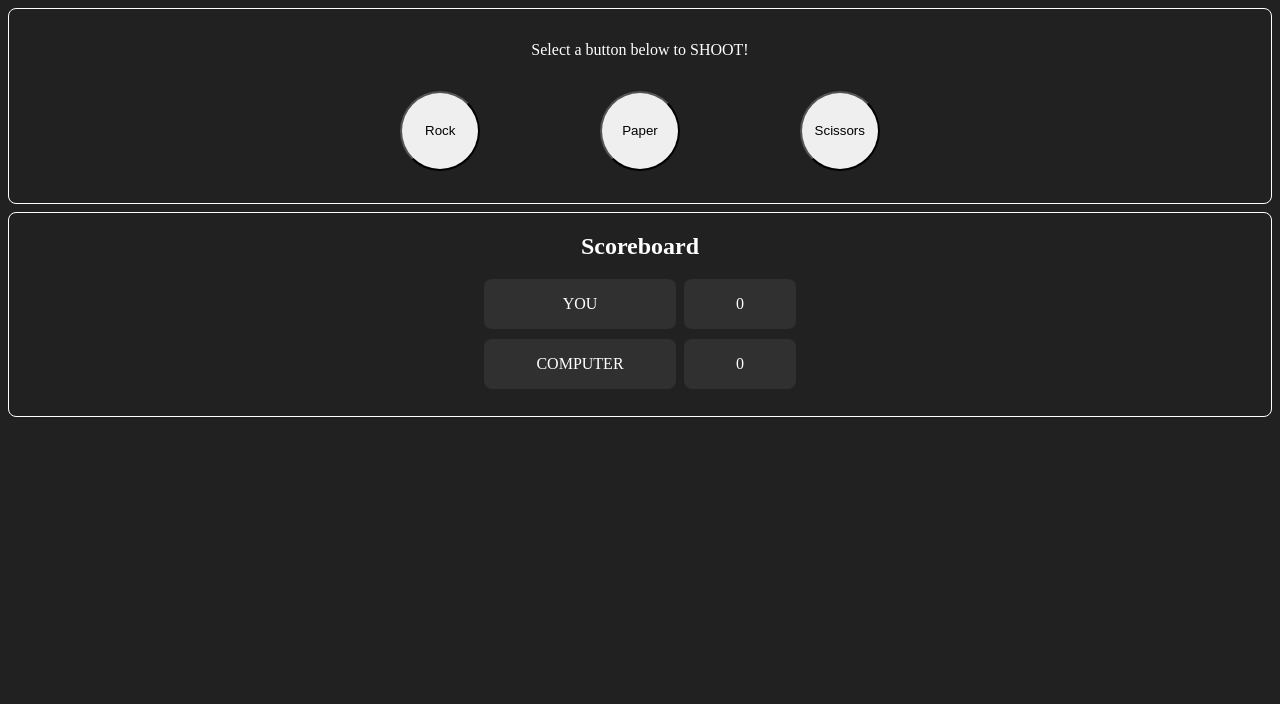
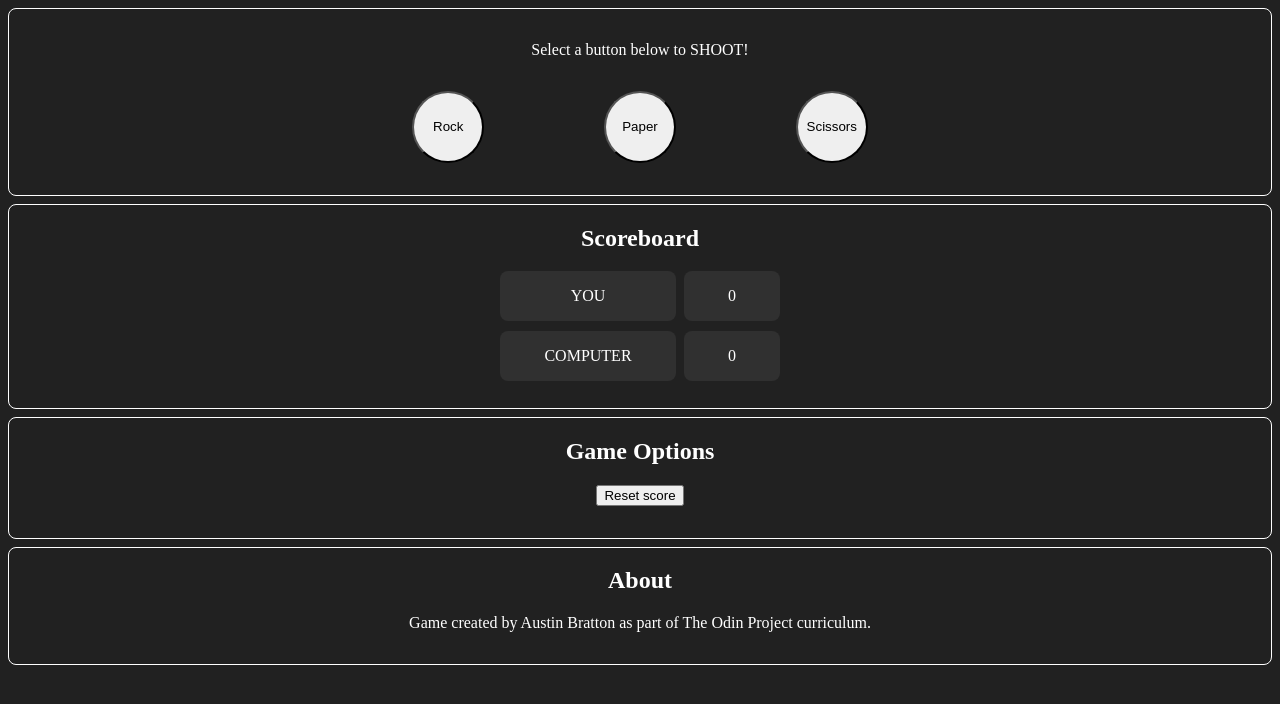
Before and after one commit to aubratt/rock-paper-scissors, a plain HTML site: page index.html in a window 1280 px wide. Shown: the part 90-794 px from the top of the page. Drawn offline with Linux system fonts and the light colour scheme.

Commit message:
Add About and Game Options divs

```diff
--- a/index.html
+++ b/index.html
@@ -35,5 +35,15 @@
                 <div id="computer-score" class="score-value">0</div>
             </div>
         </div>
+
+        <div id="game-options-div">
+            <h2>Game Options</h2>
+            <button>Reset score</button>
+        </div>
+
+        <div id="about-div">
+            <h2>About</h2>
+            <div>Game created by Austin Bratton as part of The Odin Project curriculum.</div>
+        </div>
     </body>
 </html>
--- a/styles.css
+++ b/styles.css
@@ -7,20 +7,26 @@ body {
 #result-div,
 #btns-div,
 #scoreboard-div,
-.score-info {
+.score-info,
+#game-options-div,
+#about-div {
     display: flex;
     justify-content: center;
 }
 
 #header,
 #playgame-div,
-#scoreboard-div {
+#scoreboard-div,
+#game-options-div,
+#about-div {
     border: 1px solid white;
     border-radius: 0.5rem;
 }
 
 #header,
-#playgame-div {
+#playgame-div,
+#scoreboard-div,
+#game-options-div {
     margin-bottom: 0.5rem;
 }
 
@@ -39,8 +45,9 @@ body {
 }
 
 .play-btn {
-    height: 5rem;
-    width: 5rem;
+    flex-shrink: 0;
+    height: 4.5rem;
+    width: 4.5rem;
     border-radius: 50%;
 }
 
@@ -66,9 +73,21 @@ body {
 }
 
 .score-name {
-    width: 10rem;
+    width: 9rem;
 }
 
 .score-value {
-    width: 5rem;
+    width: 4rem;
 }
+
+#game-options-div {
+    flex-direction: column;
+    align-items: center;
+    padding-bottom: 2rem;
+}
+
+#about-div {
+    flex-direction: column;
+    align-items: center;
+    padding: 0 2rem 2rem 2rem;
+}
```
